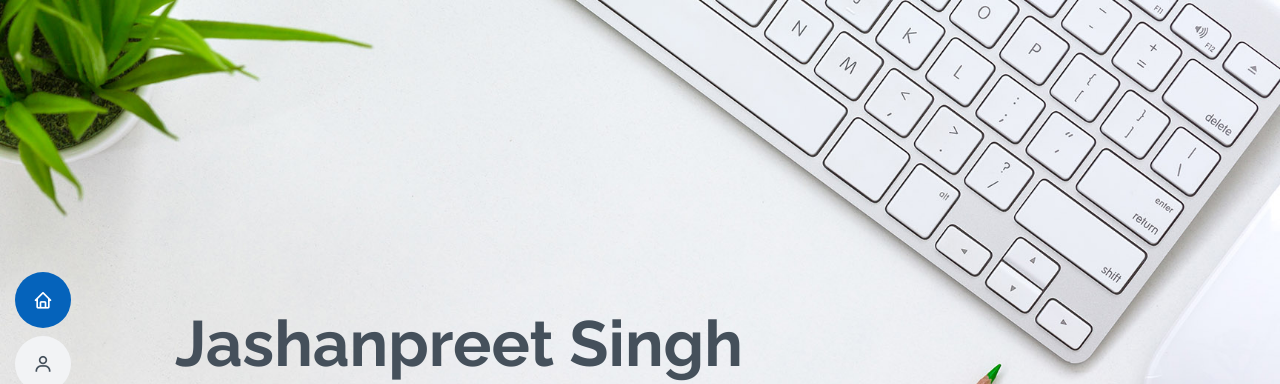
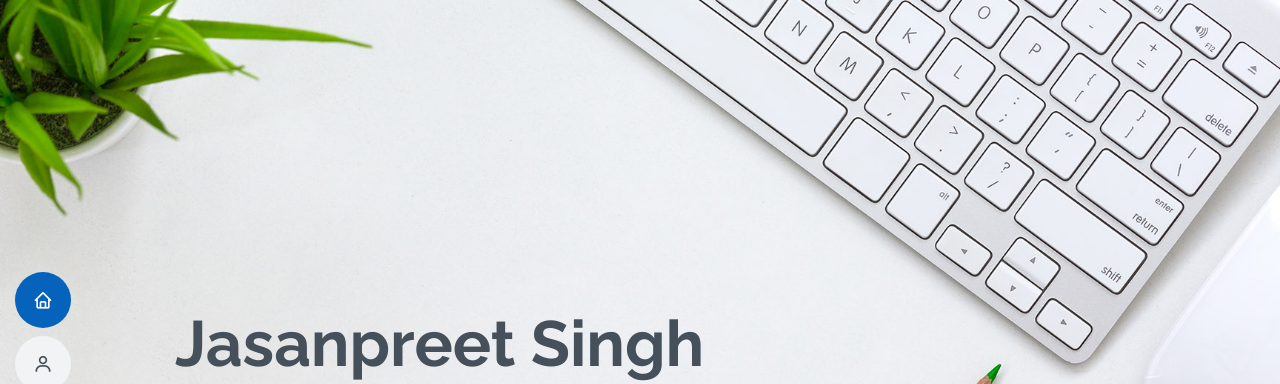
Before and after one commit to Jashanchana/jashanpreet, a plain HTML site: page index.html in a window 1280 px wide. Shown: the top 384 px of the page. Drawn offline with nearby package versions, Linux system fonts and the light colour scheme.

Commit message:
Update index.html

```diff
--- a/index.html
+++ b/index.html
@@ -57,7 +57,7 @@
   <!-- ======= Hero Section ======= -->
   <section id="hero" class="d-flex flex-column justify-content-center">
     <div class="container" data-aos="zoom-in" data-aos-delay="100">
-      <h1>Jashanpreet Singh</h1>
+      <h1>Jasanpreet Singh</h1>
       <p>I do <span class="typed" data-typed-items=" , Assistance, Consultation, File Tax Returns"></span></p>
       <div class="social-links">
         <a href="https://twitter.com/jashan0684" class="twitter"><i class="bx bxl-twitter"></i></a>
@@ -247,6 +247,7 @@
             <h3 class="resume-title">Summary</h3>
             <div class="resume-item pb-0">
               <h4>Internships</h4>
+              <h5>During Last Semester</h5>
               <p><em>Attended An Internship Training at Raj Group Of Companies, Khanna
                 and Prepared a Report on the Overall Cash Management of the company,
                 including Bank Deposits ,Payment to Suppliers ,Loans and Overdrafts etc.</em></p>
@@ -270,6 +271,7 @@
               <p></p>
             </div>
           </div>
+
           <div class="col-lg-6">
             <h3 class="resume-title">Professional Experience</h3>
             <div class="resume-item">
```
